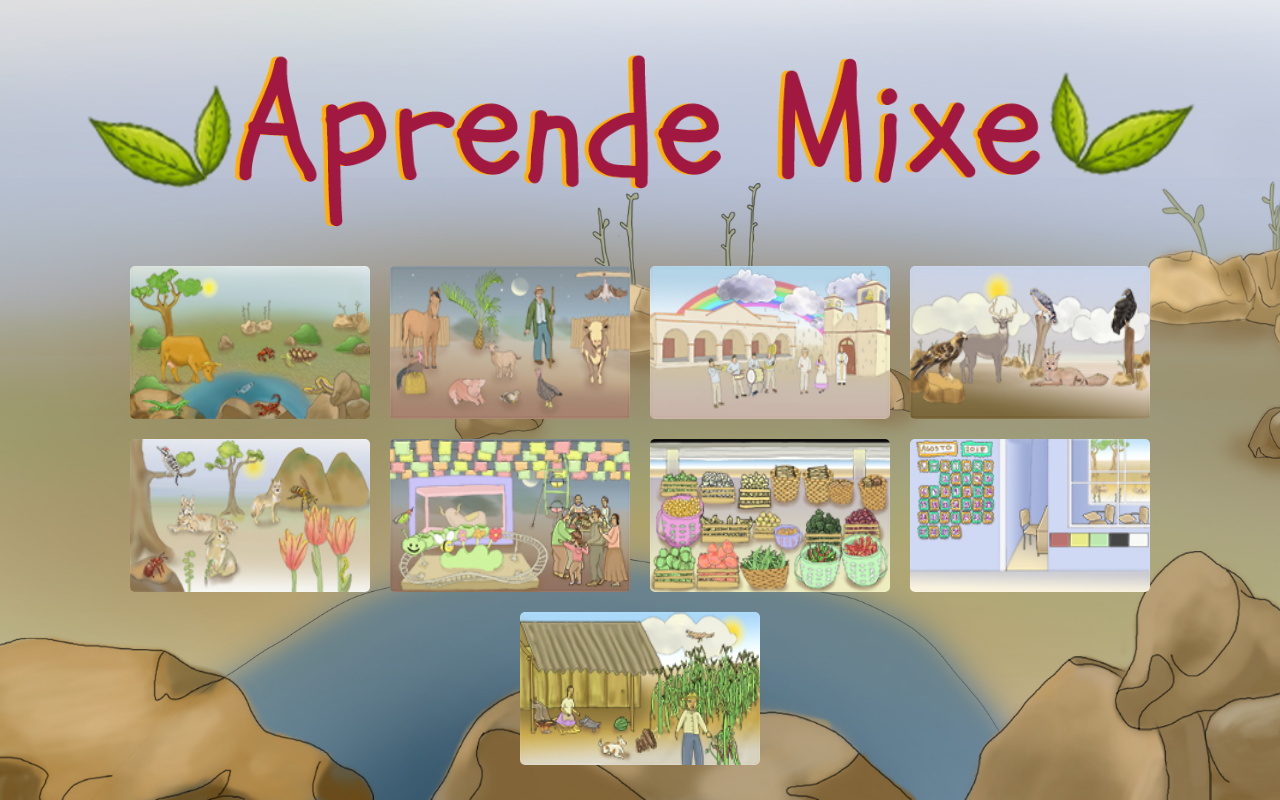
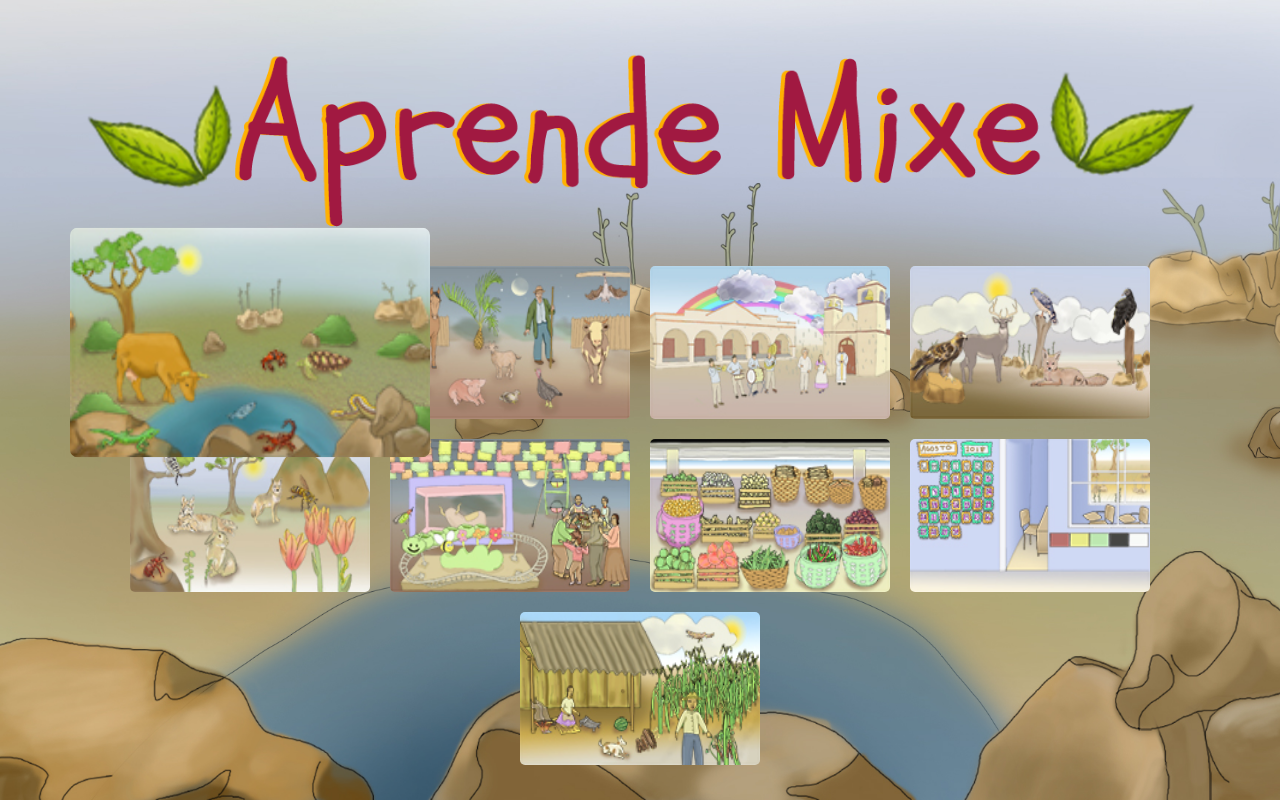
Before and after one commit to EOmars/inpi-proyecto-ss, a plain HTML site: page index.html in a window 1280 px wide. In both pictures the pointer is over the picture 250 px from the left and 342 px from the top of the page. Drawn offline with Linux system fonts and the light colour scheme.

Commit message:
efecto scale transition menu principal

```diff
--- a/css/index.css
+++ b/css/index.css
@@ -70,6 +70,13 @@ header {
     border-radius: 5px;
     width: 100%;
     height: 100%;
+    -webkit-transition: -webkit-transform 0.4s;
+    transition: transform 0.4s;
+}
+
+.square img:hover{
+    -webkit-transform: scale(1.5);
+    transform: scale(1.5);
 }
 
 @media (max-width: 900px) {
```
